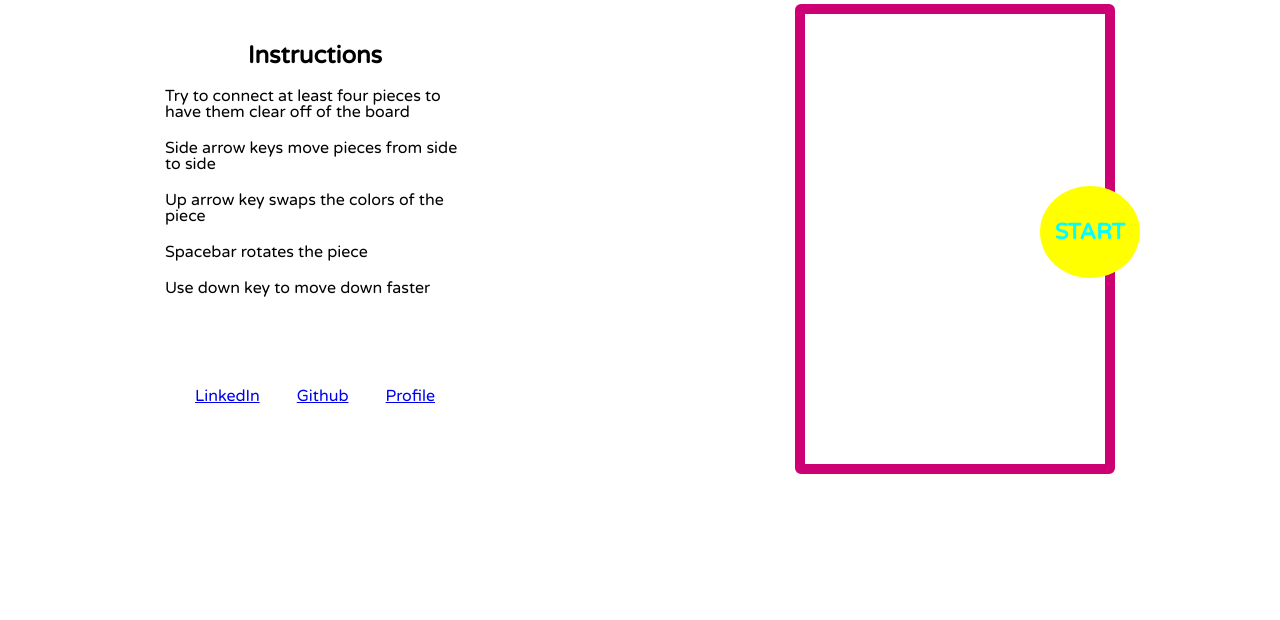
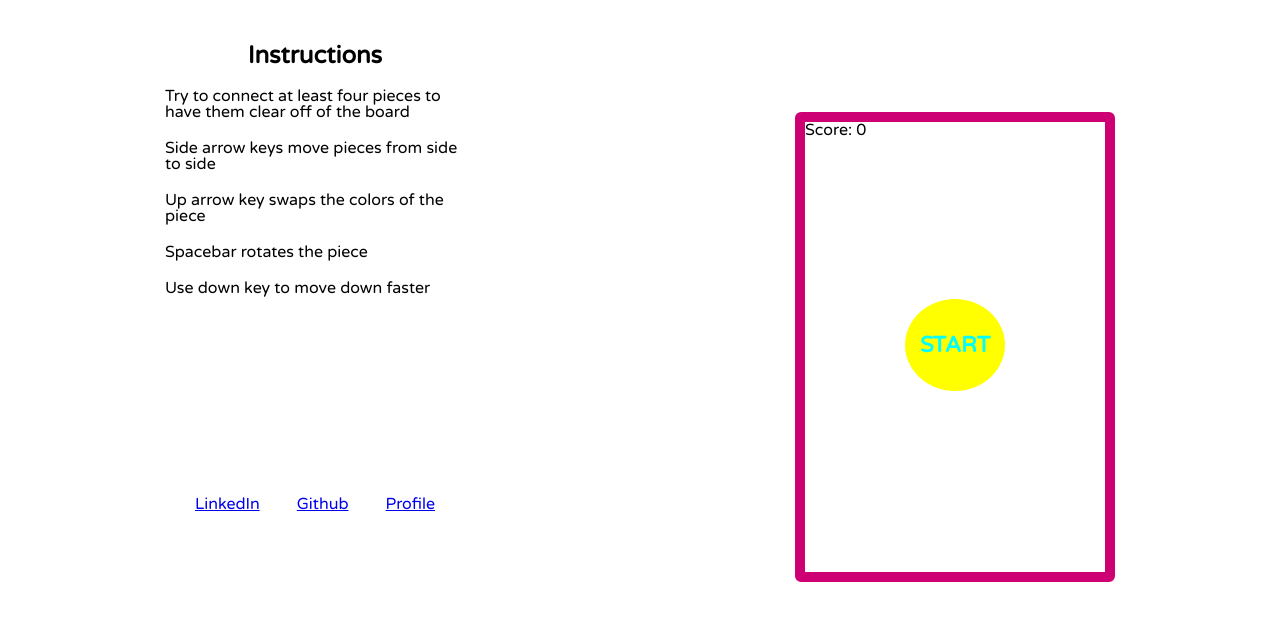
Before and after one commit to fnziman/PewPew, a plain HTML site: page index.html in a window 1280 px wide. Shown: the part 76-696 px from the top of the page. Drawn offline with Linux system fonts and the light colour scheme.

Commit message:
start button working and styled

```diff
--- a/assets/stylesheets/application.css
+++ b/assets/stylesheets/application.css
@@ -51,18 +51,25 @@ h3 {
   display: none !important;
 }
 #start {
-  display: block;
-  position: absolute;
-  right: 140px;
-  top: 262px;
+  position: relative;
+  left: 110px;
+  top: 295px;
   border-radius: 50%;
-  padding: 35px 15px;
+  padding: 35px 0px;
   color: cyan;
   background-color: yellow;
   font-family: Varela Round;
   font-weight: bolder;
+  text-align: center;
   font-size: 22px;
+  max-width: 100px;
+  max-height: 100px;
 }
 #start:hover {
   background-color: magenta;
 }
+#score {
+  position: relative;
+  top: 26px;
+  left: 10px;
+}
--- a/bundle.js
+++ b/bundle.js
@@ -79,11 +79,13 @@ document.addEventListener('DOMContentLoaded', () => {
   const game = new __WEBPACK_IMPORTED_MODULE_0__game__["a" /* default */](canvas, ctx);
 
   const start = document.getElementById('start');
-    start.addEventListener('click', () => {
-      start.className = "hidden";
-      game.playing = true;
-      game.board.dropPew();
-    });
+  start.addEventListener('click', () => {
+    start.className = "hidden";
+    game.playing = true;
+    game.board.dropPew();
+  });
+  const score = document.getElementById('score');
+  score.textContent = `Score: ${game.score}`;
 
   window.ctx = ctx;
   window.game = game;
@@ -104,6 +106,7 @@ class Game {
     this.ctx = ctx;
     this.board = new __WEBPACK_IMPORTED_MODULE_0__board__["a" /* default */](this, canvas, ctx);
     this.playing = false;
+    this.score = 0;
   }
 
   resetCheckBoard() {
@@ -161,6 +164,7 @@ class Game {
     return clearPos;
   }
   destroy(toClear) {
+    this.score += toClear.length * 100;
     toClear.forEach((pos) => {
       this.board.grid[pos[0]][pos[1]] = 0;
     });
--- a/docs/game.js
+++ b/docs/game.js
@@ -6,6 +6,7 @@ class Game {
     this.ctx = ctx;
     this.board = new Board(this, canvas, ctx);
     this.playing = false;
+    this.score = 0;
   }
 
   resetCheckBoard() {
@@ -63,6 +64,7 @@ class Game {
     return clearPos;
   }
   destroy(toClear) {
+    this.score += toClear.length * 100;
     toClear.forEach((pos) => {
       this.board.grid[pos[0]][pos[1]] = 0;
     });
--- a/index.html
+++ b/index.html
@@ -34,6 +34,9 @@
         <div id="start" >
           START
         </div>
+        <div id="score">
+          Score:
+        </div>
         <canvas id="board" width="300" height="450"></canvas>
       </div>
     </div>
```
Also changed, not shown: docs/main.js (+7 -5 lines), 1 other file.
